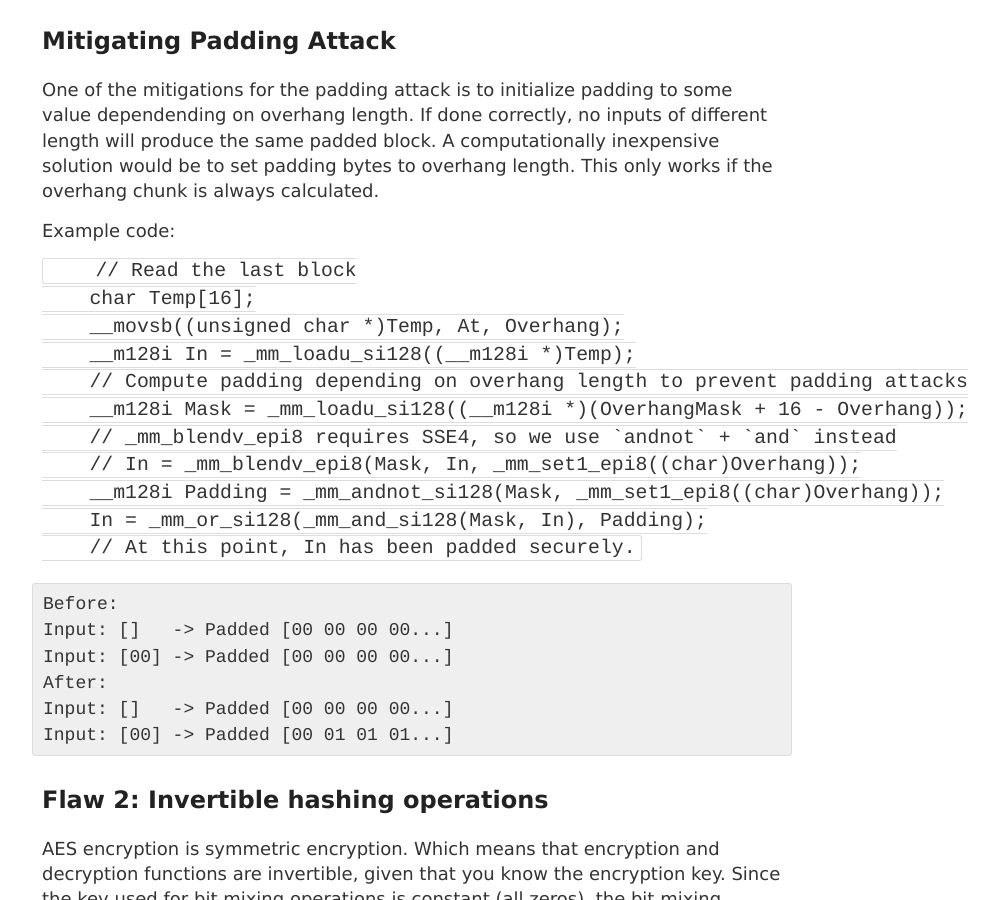
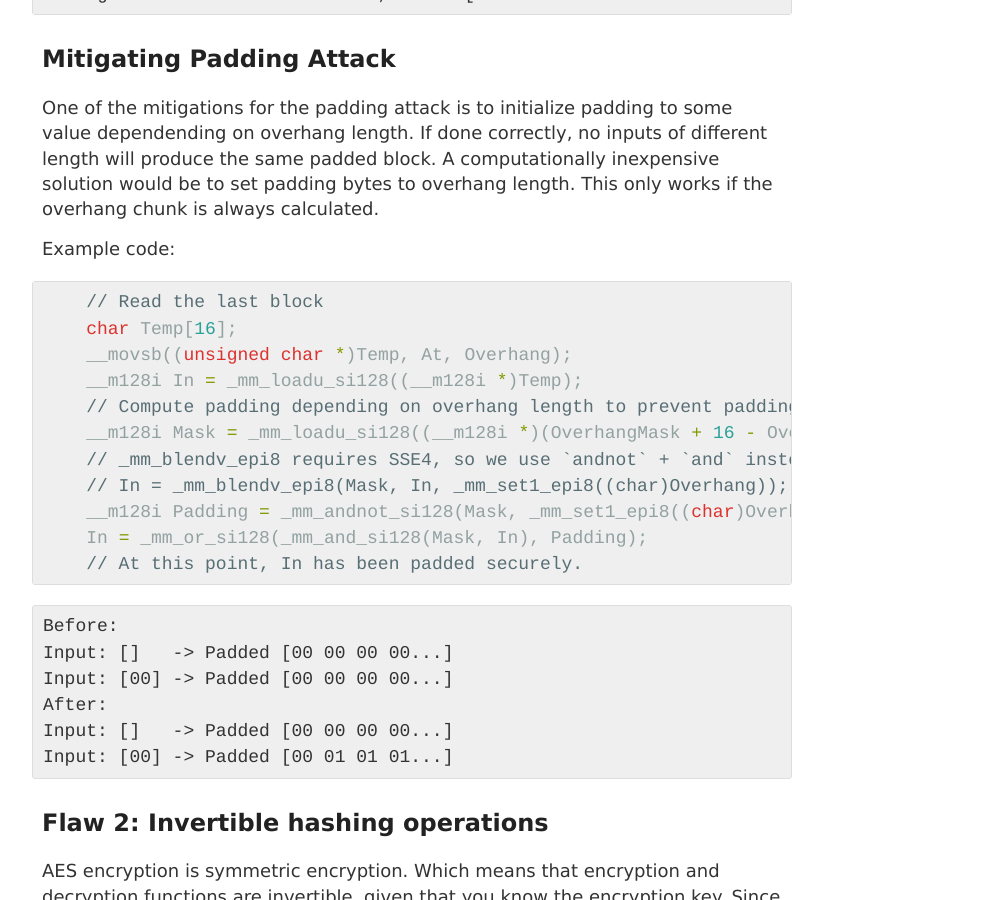
Before and after one commit to m1el/m1el.github.io, a Jekyll site: the page built from _posts/2021-10-30-refterm-hash.md, in a window 1280 px wide and 900 px high, scrolled down 1848 px. Shown: the whole window, without its empty margins (228-1227 px from the left). Built offline with Jekyll 4.4.1, drawn with Linux system fonts in a browser that asks for light colours; some of the changed text lies outside the part shown.

Commit message:
formatting?

````diff
--- a/_posts/2021-10-30-refterm-hash.md
+++ b/_posts/2021-10-30-refterm-hash.md
@@ -38,7 +38,7 @@ The hash function `ComputeGlyphHash` is loacted in [refterm\_example\_source\_bu
 
 In FP terms, this could be described as:
 
-```Rust
+```rust
 ComputeHash(Input) = ZeroPad(Input, 16).chunks_exact(16)
     .fold(Length ^ DefaultSeed, |Hash, Chunk| AesDec4Times(Hash ^ Chunk, Zero))
 ```
@@ -85,7 +85,7 @@ This only works if the overhang chunk is always calculated.
 
 Example code:
 
-```C
+```c
     // Read the last block
     char Temp[16];
     __movsb((unsigned char *)Temp, At, Overhang);
@@ -175,7 +175,7 @@ To invert `_mm_aesdec_si128`, we need to run it in reverse, with the opposite op
 
 Initially, `InvAesDec` was implemented using primitives from [Tiny AES in C][tinyaes],
 
-```C
+```c
 __m128i InvAesDec(__m128i data, __m128i key) {
     // Implemented in terms of aes primitives, using tiny-aes
     data = _mm_xor_si128(data, key);
@@ -189,7 +189,7 @@ __m128i InvAesDec(__m128i data, __m128i key) {
 Furthermore, Discord user `@davee` has helpfully pointed out that the same operation
 can be implemented using AES-NI intrinsics the following way:
 
-```C
+```c
 __m128i InvAesDec(__m128i data, __m128i key) {
     // Implemented using AES-NI intrinsics, credit to @davee
     data = _mm_xor_si128(data, key);
@@ -252,7 +252,7 @@ Since we're interested in inverting four rounds of `AesEnc`, rather than
 calling `InvAesDec` four times, we can optimize this operation.
 Note: the `xor` operations can be omitted in this case since the key is zero.
 
-```C
+```c
 __m128i InvAesDecX4(__m128i data, __m128i key) {
     __m128i zero = _mm_setzero_si128();
     data = _mm_xor_si128(data, key);
@@ -309,14 +309,14 @@ The hash function in refterm is most similar to [Davies-Meyer][wiki-davies-meyer
 given a cryptographically secure symmetrical encryption function `Encrypt`, produces a secure one-way function.
 It can be expressed in FP terms the following way:
 
-```Rust
+```rust
 ComputeHash(Input) = SecurePad(Input, 16).chunks_exact(16)
     .fold(Zero, |Hash, Chunk| Hash ^ Encrypt(Hash, Chunk))
 ```
 
 The implementation of this construction for refterm bit mixing operation would look like this:
 
-```C
+```c
 __m128i PreviousHash = HashValue;
 HashValue = _mm_aesdec_si128(HashValue, In);
 HashValue = _mm_aesdec_si128(HashValue, In);
````
